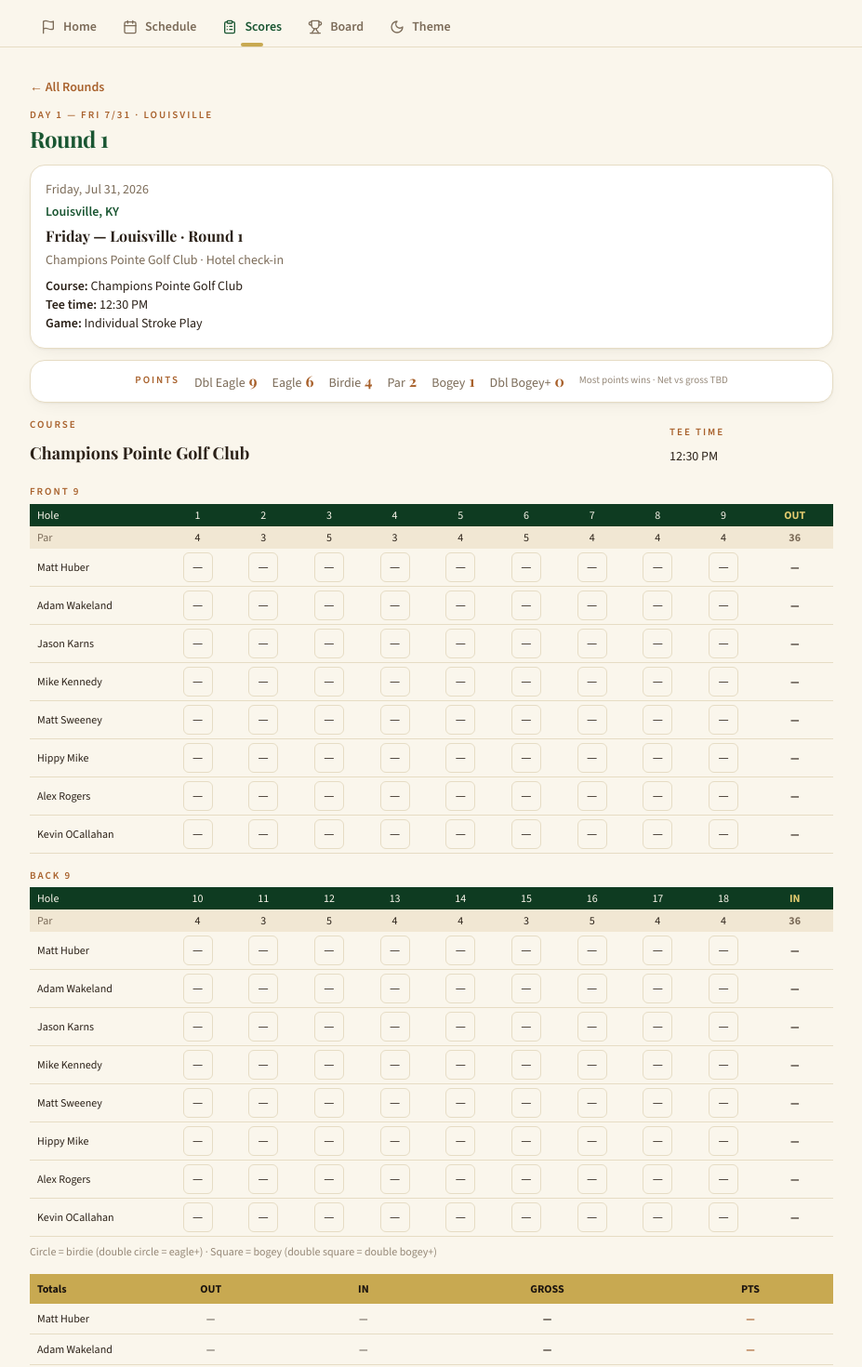
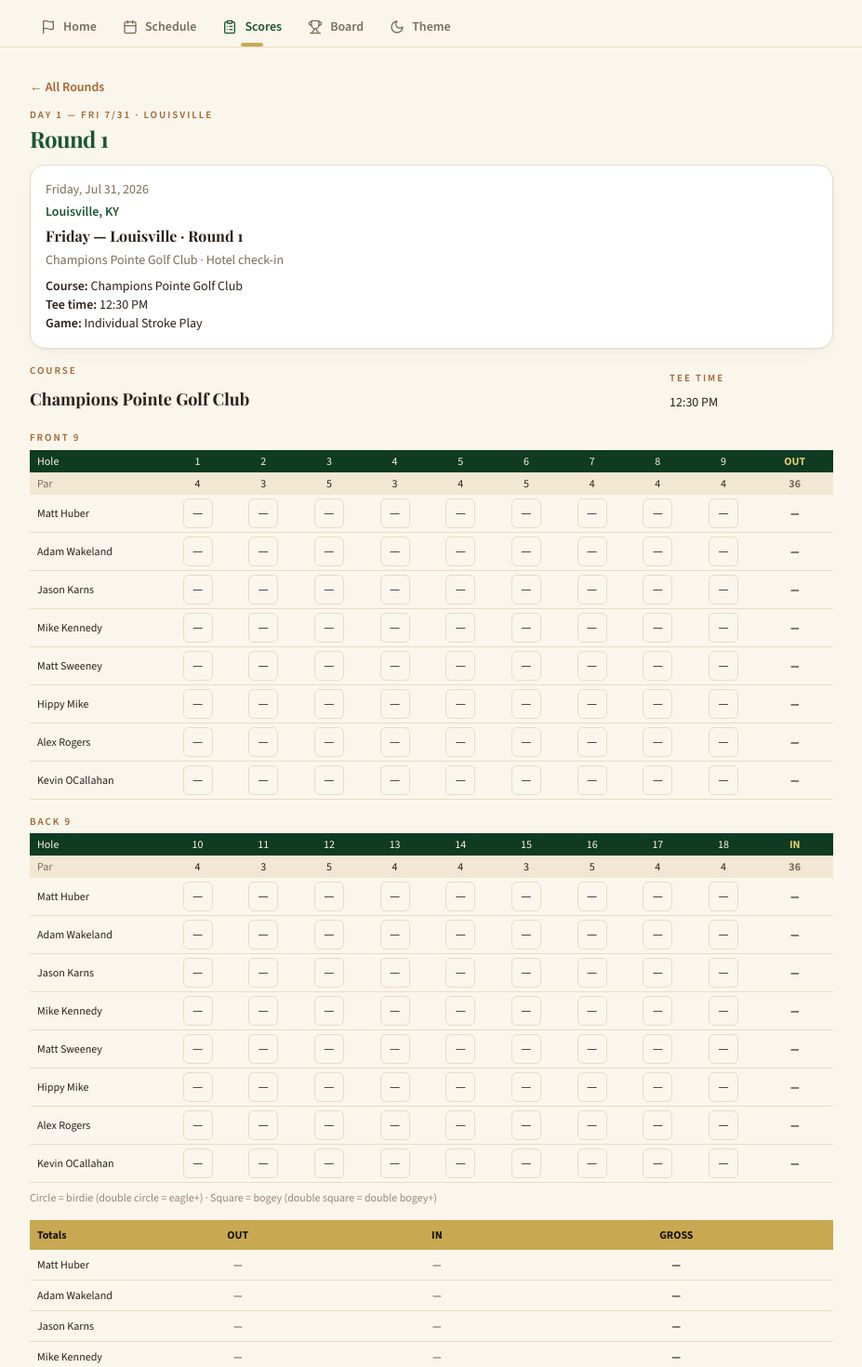
Before and after one commit to cactuar614/CFSTT2026-Golf, a Next.js app: page /scorecard/round-1 in a window 1280 px wide. Shown: the top 1470 px of the page at 93% size, without its empty margins (176-1103 px from the left). Built offline with nearby package versions, Linux system fonts and the light colour scheme; a web font is replaced by a local one.

Commit message:
Stableford only on Saturday's scorecard
PTS column and points key no longer appear on Friday's card — each
day shows strictly its own game's scoring.

https://claude.ai/code/session_01C9XSUp2wYSEZX18wtPZugK

```diff
--- a/app/scorecard/[roundId]/RoundScorecardClient.tsx
+++ b/app/scorecard/[roundId]/RoundScorecardClient.tsx
@@ -80,7 +80,7 @@ export default function RoundScorecardClient() {
           </div>
         ) : null}
 
-        {round.game !== 'scramble' ? <StablefordKey /> : null}
+        {round.game === 'stableford' ? <StablefordKey /> : null}
       </div>
 
       {round.game === 'scramble' && SCRAMBLE_TEAMS.length === 0 ? (
--- a/components/ScorecardTable.tsx
+++ b/components/ScorecardTable.tsx
@@ -42,6 +42,8 @@ export default function ScorecardTable({ round, players }: ScorecardTableProps)
     }
     return map;
   }, [round.playerRounds]);
+
+  const isStableford = round.game === 'stableford';
 
   const pointsTotal = (strokes: Array<number | null>): number | null => {
     let total = 0;
@@ -175,7 +177,9 @@ export default function ScorecardTable({ round, players }: ScorecardTableProps)
               <th className="px-2 py-3 text-center text-sm font-bold md:py-2 md:text-xs">OUT</th>
               <th className="px-2 py-3 text-center text-sm font-bold md:py-2 md:text-xs">IN</th>
               <th className="px-2 py-3 text-center text-sm font-bold md:py-2 md:text-xs">GROSS</th>
-              <th className="px-2 py-3 text-center text-sm font-bold md:py-2 md:text-xs">PTS</th>
+              {isStableford ? (
+                <th className="px-2 py-3 text-center text-sm font-bold md:py-2 md:text-xs">PTS</th>
+              ) : null}
             </tr>
           </thead>
           <tbody>
@@ -193,9 +197,11 @@ export default function ScorecardTable({ round, players }: ScorecardTableProps)
                   <td className="px-2 py-3 text-center text-sm tabular-nums md:py-2 md:text-xs">{f ?? '—'}</td>
                   <td className="px-2 py-3 text-center text-sm tabular-nums md:py-2 md:text-xs">{b ?? '—'}</td>
                   <td className="px-2 py-3 text-center text-sm font-bold tabular-nums md:py-2 md:text-xs">{gross ?? '—'}</td>
-                  <td className="px-2 py-3 text-center text-sm font-bold tabular-nums text-copper dark:text-accent md:py-2 md:text-xs">
-                    {points ?? '—'}
-                  </td>
+                  {isStableford ? (
+                    <td className="px-2 py-3 text-center text-sm font-bold tabular-nums text-copper dark:text-accent md:py-2 md:text-xs">
+                      {points ?? '—'}
+                    </td>
+                  ) : null}
                 </tr>
               );
             })}
```
Also changed, not shown: 1 other file (tests, documents, lock files or other folders).
